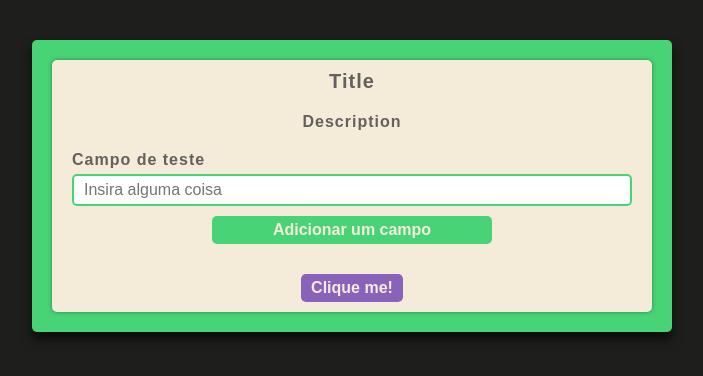
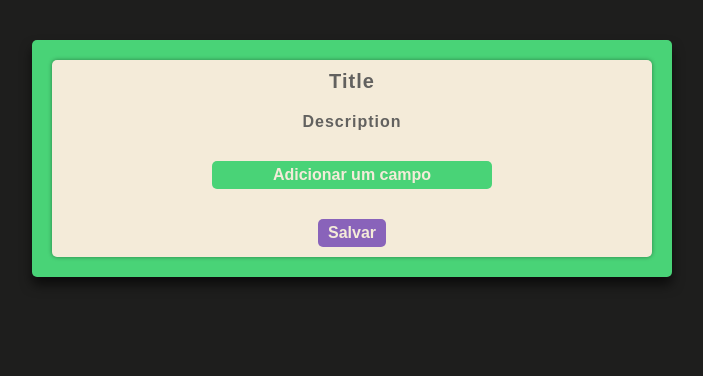
Before and after one commit to PedroPires20/Form, a React (Vite) app: page / in a window 1280 px wide. Shown: the top 376 px of the page, without its empty margins (288-991 px from the left). Built offline with nearby package versions, Linux system fonts and the light colour scheme.

Commit message:
Lógica para adição de campos no Builder

```diff
--- a/src/pages/Builder/Builder.tsx
+++ b/src/pages/Builder/Builder.tsx
@@ -1,4 +1,5 @@
-import { useForm } from "react-hook-form"
+import { useState } from "react"
+import { useForm, FormProvider } from "react-hook-form"
 import {InputType} from "../../components/InputType/InputType"
 import { TextInput } from "../../components/TextInput/TextInput"
 import {
@@ -9,35 +10,49 @@ import {
   BuilderTitle,
   BuilderFields,
 } from "./BuilderStyles"
+import { FieldBuilder } from "../../components/FieldBuilder/FieldBuilder"
+
+interface BuilderFormValues {
+  name: string
+  description: string
+  inputs: {
+    name: string
+    type: string
+    label: string
+    placeholder?: string
+  }[]
+}
 
 export function Builder() {
-  const { register, getValues } = useForm()
+  const [fields, setFields] = useState<JSX.Element[]>([])
+  const methods = useForm<BuilderFormValues>()
+
+  function handleFieldAdd(inputType: string) {
+    let currentFields = fields.slice()
+    currentFields.push(<FieldBuilder index={currentFields.length} defaultName="Novo input" defaultType={inputType}/>)
+    setFields(currentFields)
+  }
 
   return (
+    <FormProvider {...methods}>
       <BuilderContainer>
         <BuilderForm>
           <BuilderTitle>Title</BuilderTitle>
           <BuilderDescription>Description</BuilderDescription>
-
           <BuilderFields>
-          <TextInput
-            register={register}
-            name="test"
-            label="Campo de teste"
-            required
-            placeholder="Insira alguma coisa"
-          />
+            {fields}
           </BuilderFields>
-        <InputType onChange={() => {}}/>
+          <InputType onChange={handleFieldAdd}/>
           <BuilderSubmit
             onClick={(e) => {
               e.preventDefault()
-            console.log(getValues())
+              console.log(methods.getValues())
             }}
           >
-          Clique me!
+            Salvar
           </BuilderSubmit>
         </BuilderForm>
       </BuilderContainer>
+    </FormProvider>
   )
 }
```
Lines whose indentation alone changed are shown as unchanged.
